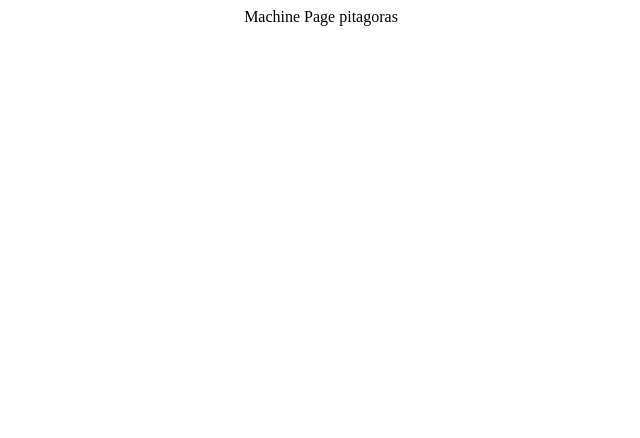
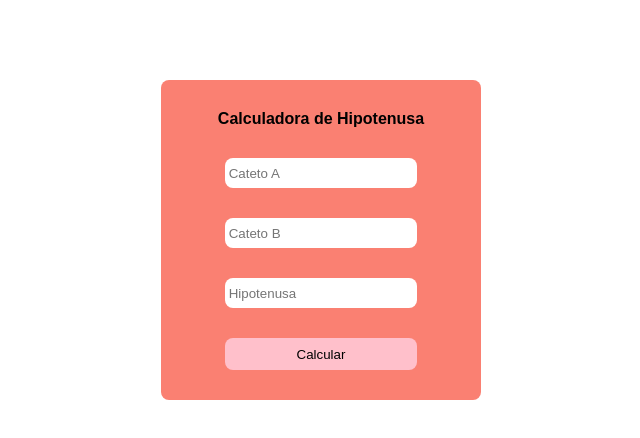
Before and after one commit to Tiago-prestes/pitagoras-machine, a React (Create React App) app: page / in a window 1280 px wide. Shown: the top 438 px of the page, without its empty margins (319-959 px from the left). Built offline with nearby package versions, Linux system fonts and the light colour scheme.

Commit message:
Designe adicionado

```diff
--- a/public/index.html
+++ b/public/index.html
@@ -24,7 +24,15 @@
       work correctly both with client-side routing and a non-root public URL.
       Learn how to configure a non-root public URL by running `npm run build`.
     -->
-    <title>React App</title>
+    <title>Pitagoras Machine</title>
+    <style>
+      * {
+        margin: 0;
+        padding: 0;
+        box-sizing: border-box;
+        font-family: Arial, Helvetica, sans-serif;
+      }
+    </style>
   </head>
   <body>
     <noscript>You need to enable JavaScript to run this app.</noscript>
--- a/src/machine/Machine.js
+++ b/src/machine/Machine.js
@@ -1,10 +1,38 @@
 import React from 'react'
-import { MainContainer } from './style'
+import { FormContainer, MainContainer, TitleContainer } from './style'
 
 export const Machine = () => {
+    let cateto1
+    let cateto2
+
+    console.log("testes", cateto2)
+    const onSubmitForm = (event) => {
+        event.preventDefault()
+    }
+
     return (
         <MainContainer>
-            Machine Page pitagoras
-        </MainContainer>
+
+            <FormContainer onSubmit={onSubmitForm}>
+                <TitleContainer>
+                    <h4>Calculadora de Hipotenusa</h4>
+                </TitleContainer>
+                <input
+                    type='text'
+                    placeholder=' Cateto A'
+                    value={cateto1}
+                />
+                <input
+                    type='text'
+                    placeholder=' Cateto B'
+                    value={cateto2}
+                />
+                <input
+                    type='text'
+                    placeholder=' Hipotenusa'
+                />
+                <button>Calcular</button>
+            </FormContainer>
+        </MainContainer >
     )
 }
--- a/src/machine/style.js
+++ b/src/machine/style.js
@@ -3,4 +3,38 @@ import styled from "styled-components";
 export const MainContainer = styled.div`
     display: flex;
     justify-content: center;
+    /* border: 1px solid red; */
+    margin-top: 10vh;
 `
+
+export const FormContainer = styled.form`
+    display: flex;
+    flex-direction: column;
+    justify-content: space-evenly;
+    align-items: center;
+    background-color: salmon;
+    border-radius: 8px;
+    width: 25vw;
+    height: 25vw;
+
+        input{
+            height: 30px;
+            width: 15vw;
+            border-radius: 8px;
+            border: none;
+        }
+
+        button{
+            height: 4vh;
+            width: 15vw;
+
+
+            border: none;
+            border-radius: 8px;
+            background-color: pink;
+        }
+`
+
+export const TitleContainer = styled.div`
+
+`
```
